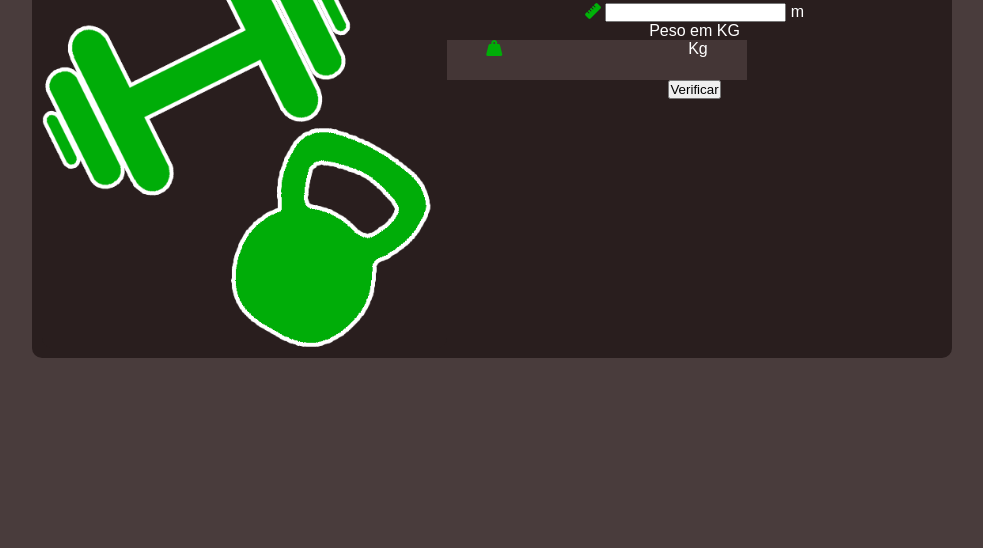
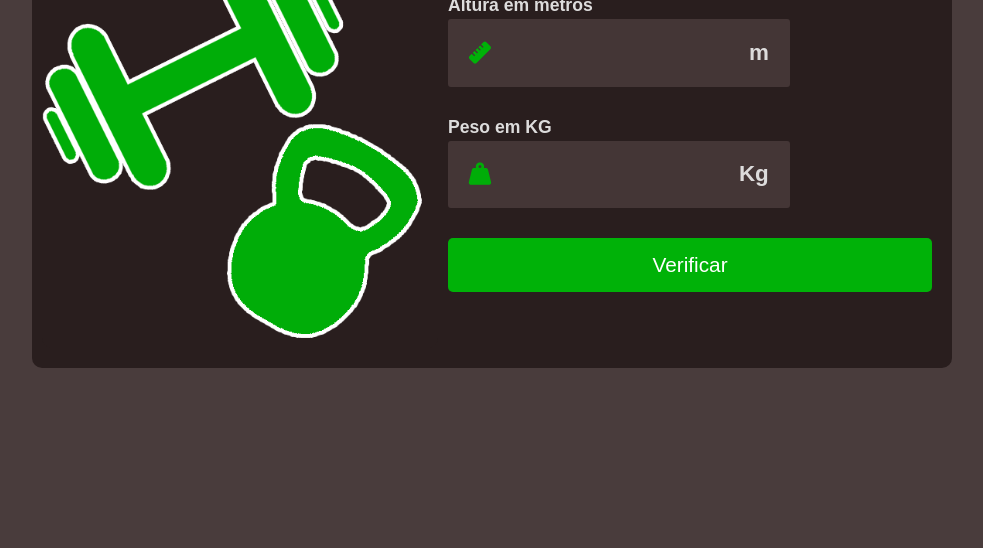
Before and after one commit to DAMatheus/calculadora-IMC, a plain HTML site: page index.html in a window 1280 px wide. Shown: the part 252-800 px from the top of the page, without its empty margins (148-1131 px from the left). Drawn offline with Linux system fonts and the light colour scheme.

Commit message:
Mudanças
Mudanças nos inputs

```diff
--- a/index.html
+++ b/index.html
@@ -15,11 +15,13 @@
             <img src="images/pesos.png" alt="">
         </div>
         <div id="calculadora">
-            <h1>Calculadora IMC</h1>
+            <h1>Calculadora - IMC</h1>
             <!-- Input de altura-->
             <div id="input-box">
-                <label for="height">Altura em metros</label>
-                <div>
+                <label for="height">
+                    Altura em metros
+                </label>
+                <div id="input-field">
                     <i class="fa-solid fa-ruler" style="color: #00b208;"></i>
                     <input type="number" name="" id="height" required>
                     <span>
@@ -43,7 +45,7 @@
                 </div>
             </div>
             <!-- Fim do input de peso-->
-            <button>Verificar</button>
+            <button id="verificar">Verificar</button>
         </div>
         </body>
     </div>
--- a/style.css
+++ b/style.css
@@ -35,20 +35,62 @@ body {
     width: 100%;
 }
 
-#calculadora {
+#calculadora{
     border-radius: 10px;
     height: 400px;
     width: 55%;
     box-sizing: border-box;
+    margin: 10px;
+    color: rgb(221, 220, 220);
+    font-weight: 600;
+
+}
+#calculadora h1{
     text-align: center;
+    margin-bottom: 10px;
+}
+#input-box label{
+    font-size: 1.1em;
+    font-weight: 500px;
+    margin-bottom: 50px;
 }
 #input-field{
+    display: flex;
+    align-items: center;
+    justify-content: space-between;
     background-color: rgb(68, 54, 54);
-    height: 2.5em;
+    border-radius: 3px;
+    margin: 3px 0px 30px 0px;
+    padding: 1.3rem;
     width: 300px;
+    font-size: 1.4em;
 }
-#weight{
-    overflow: none;
+#input-field input{
     background-color: transparent;
     border: none;
+    width: 100%;
+    color: rgb(221, 220, 220);
+    font-size: 1.3rem;
+    padding: 0 0.5rem;
 }
+#input-field input:focus{
+    outline: none;
+}
+
+#input-field input::-webkit-inner-spin-button,
+#input-field input::-webkit-outer-spin-button {
+    appearance: none;
+}
+#verificar{
+    border: none;
+    border-radius: 5px;
+    width: 100%;
+    padding: 15px;
+    background-color: rgb(0, 178, 08);
+    color: rgb(255, 255, 255);
+    appearance: none;
+    outline: none;
+    font-size: 1.3rem;
+    cursor: pointer;
+
+}
```
